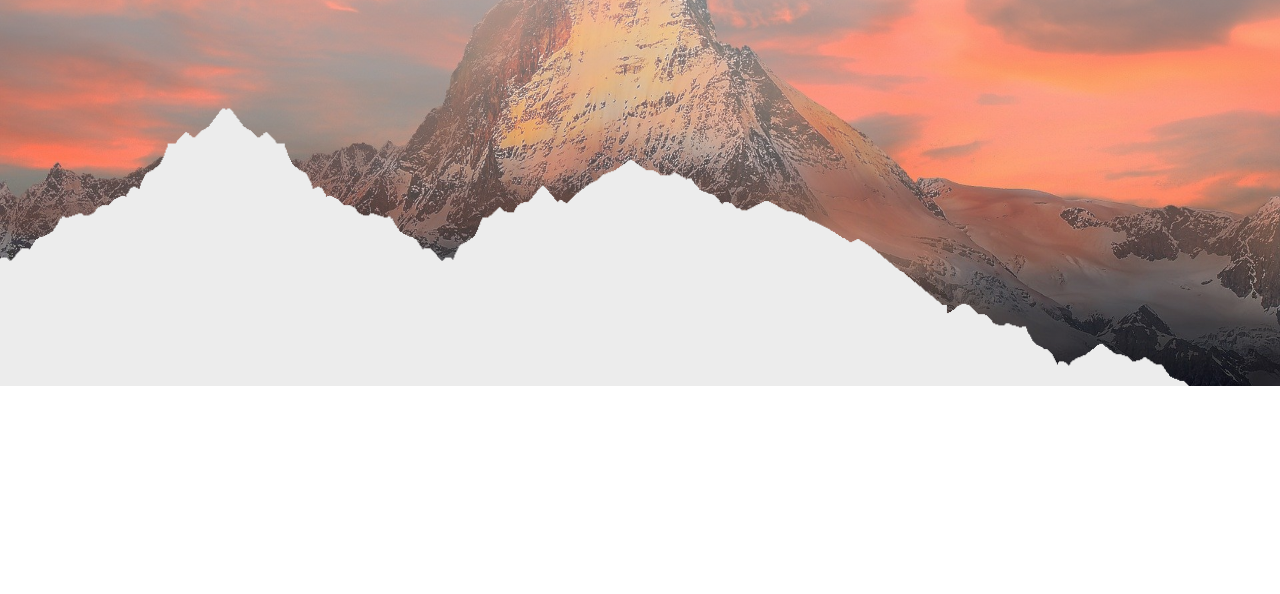
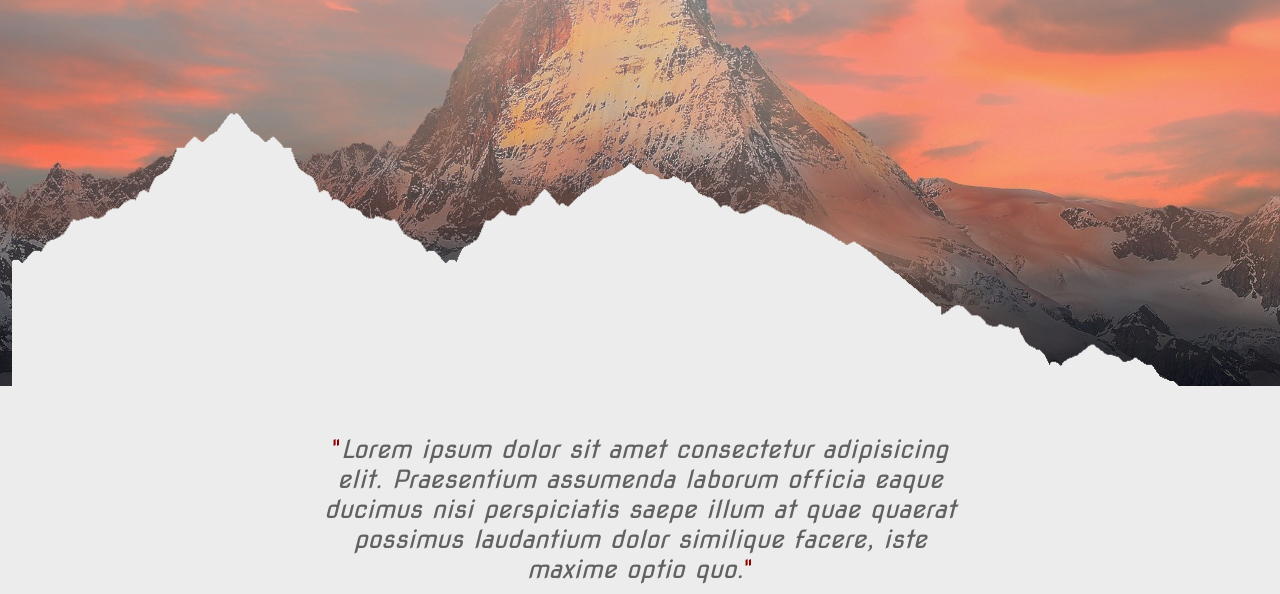
Before and after one commit to GabrieleLaiolo/Project-Red, a plain HTML site: page index.html in a window 1280 px wide. Shown: the part 582-1176 px from the top of the page. Before the commit the page ends 968 px from the top, so only its background shows below. Drawn offline with nearby package versions, Linux system fonts and the light colour scheme.

Commit message:
modifiche alessandra citazione

```diff
--- a/index.html
+++ b/index.html
@@ -1,5 +1,6 @@
 <!doctype html>
 <html lang="en">
+
 <head>
   <meta charset="utf-8">
   <meta name="viewport" content="width=device-width, initial-scale=1">
@@ -9,10 +10,12 @@
   <link rel="preconnect" href="https://fonts.gstatic.com" crossorigin>
   <link href="https://fonts.googleapis.com/css2?family=Nova+Square&display=swap" rel="stylesheet">
   <!-- bootstrap  -->
-    <link href="https://cdn.jsdelivr.net/npm/bootstrap@5.3.2/dist/css/bootstrap.min.css" rel="stylesheet" integrity="sha384-T3c6CoIi6uLrA9TneNEoa7RxnatzjcDSCmG1MXxSR1GAsXEV/Dwwykc2MPK8M2HN" crossorigin="anonymous">
+  <link href="https://cdn.jsdelivr.net/npm/bootstrap@5.3.2/dist/css/bootstrap.min.css" rel="stylesheet"
+    integrity="sha384-T3c6CoIi6uLrA9TneNEoa7RxnatzjcDSCmG1MXxSR1GAsXEV/Dwwykc2MPK8M2HN" crossorigin="anonymous">
   <!-- css  -->
   <link rel="stylesheet" href="./style.css">
 </head>
+
 <body>
   <nav class="nav-style  ">
     <div class=" d-flex justify-content-center align-items-center flex-column">
@@ -27,37 +30,26 @@
   </nav>
 
 
-    <header class="conteiner mt-5 img-header"><!-- immagine sfondo  -->
+  <header class="container-fluid mt-5 img-header"><!-- immagine sfondo  -->
     <div class="row h-100">
       <div class="col-12 h-50 d-flex align-items-end">
         <h1 class=" text-center align-items-center w-100 mt-5">Montagne</h1>
       </div>
-        <div class="col-12 h-50 d-flex align-items-end"><img class="img-cover" src="./media/mountains2.png" alt=""></div>
+      <div class="col-12 h-50 d-flex align-items-end"><img class="img-cover " src="./media/mountains2.png" alt=""></div>
     </div>
   </header>
 
 
+  <main>
+    <section class=" d-flex justify-content-center mt-5">
+      <div class="citazione text-center">
+        <h4 class="text-center"> <span class="virgolette mb-5">"</span><em>Lorem ipsum dolor sit amet consectetur adipisicing elit. Praesentium assumenda laborum officia eaque ducimus nisi perspiciatis saepe illum at quae quaerat possimus laudantium dolor similique facere, iste maxime optio quo.</em><span class="virgolette mt-5" >"</span>
+        </h4>
+      </div>
 
 
 
+  </section>
 
 
-
-
-
-
-
-
-
-
-
-
-
-
-
-
-
-
-    <script src="https://cdn.jsdelivr.net/npm/bootstrap@5.3.2/dist/js/bootstrap.bundle.min.js" integrity="sha384-C6RzsynM9kWDrMNeT87bh95OGNyZPhcTNXj1NW7RuBCsyN/o0jlpcV8Qyq46cDfL" crossorigin="anonymous"></script>
-  </body>
-</html>
+  </main>
--- a/style.css
+++ b/style.css
@@ -2,13 +2,13 @@
     font-family: 'Nova Square', sans-serif;
 }
 body{
-    margin: 0;
-    padding: 0;
+    /* margin: 0;
+    padding: 0; */
+    background-color: #ececec;
 }
 .nav-style{
-    /* background-color: #fff; */
+    background-color: #ececec;
     height: 15vh;
-    width: 100vw;
 }
 .style-logo{
     height: 100px;
@@ -19,10 +19,11 @@ header{
 
 }
 .img-header{
-    background-image: linear-gradient(to bottom, rgb(255, 255, 255) , rgba(255, 255, 255, 0) ), url('./media/switzerland-862870_1920.jpg');
+    background-image: linear-gradient(to bottom, #ececec , rgba(255, 255, 255, 0) ), url('./media/switzerland-862870_1920.jpg');
     background-position: center;
     background-size: 100% 100%;
     background-repeat: no-repeat;
+    width: 100%;
 }
 h1{
     margin-top: 200px;
@@ -34,3 +35,15 @@ h1{
     width: 100vw;
 
 }
+h4{
+    font-size: 25px;
+}
+.virgolette {
+    color: darkred;
+}
+
+.citazione{
+   height: 20vh;
+   width: 50vw;
+   color: rgb(97, 97, 97);
+}
```
Lines whose indentation alone changed are shown as unchanged.
